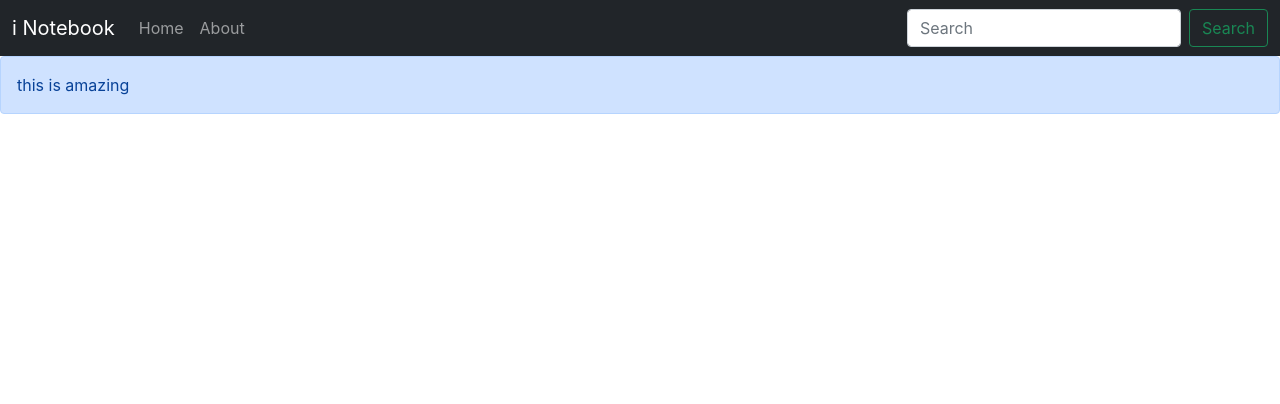
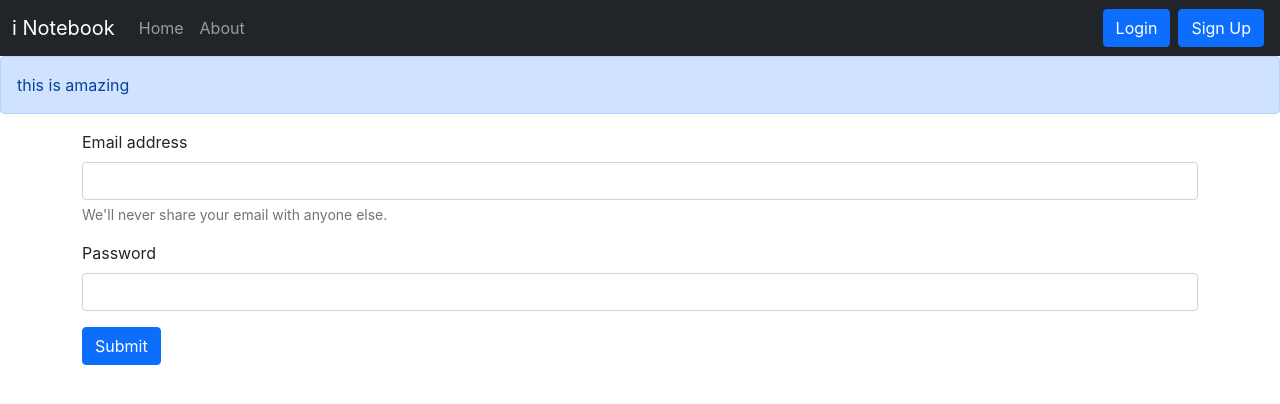
Before and after one commit to irfan378/I-Notebook, a React (Create React App) app in the folder inotebook/: page /login in a window 1280 px wide. Shown: the top 404 px of the page. Built offline with nearby package versions, Linux system fonts and the light colour scheme.

Commit message:
added update note

```diff
--- a/inotebook/src/App.js
+++ b/inotebook/src/App.js
@@ -10,6 +10,8 @@ import Navbar from './Components/Navbar';
 import About from './Components/About';
 import NoteState from './Context/notes/NoteState';
 import Alert from './Components/Alert'
+import Login from './Components/Login';
+import Signup from './Components/Signup';
 function App() {
   return (
     <>
@@ -21,6 +23,8 @@ function App() {
             <Routes>
               <Route exact path="/" element={<Home />} />
               <Route exact path="/about" element={<About />} />
+              <Route exact path="/login" element={<Login />} />
+              <Route exact path="/signup" element={<Signup />} />
 
             </Routes>
           </div>
--- a/inotebook/src/Components/AddNote.js
+++ b/inotebook/src/Components/AddNote.js
@@ -8,6 +8,7 @@ const AddNote = () => {
     const handleClick = (e) => {
         e.preventDefault();
         addNote(note.title, note.description, note.tag);
+        setNote({ title: "", description: "", tag: "" })
     }
     const onChange = (e) => {
         setNote({ ...note, [e.target.name]: e.target.value })
@@ -19,21 +20,21 @@ const AddNote = () => {
                 <form className='my-3'>
                     <div className="mb-3">
                         <label htmlFor="title" className="form-label">Title</label>
-                        <input type="text" className="form-control" id="title" name="title" aria-describedby="emailHelp" onChange={onChange} />
+                        <input type="text" className="form-control" id="title" name="title" aria-describedby="emailHelp" value={note.title} onChange={onChange} minLength={5} required />
 
                     </div>
                     <div className="mb-3">
                         <label htmlFor="description" className="form-label">Description</label>
-                        <input type="text" name='description' className="form-control" id="description" onChange={onChange} />
+                        <input type="text" name='description' className="form-control" id="description" value={note.description} onChange={onChange} minLength={5} required />
                     </div>
                     <div className="mb-3">
                         <label htmlFor="tag" className="form-label">Tag</label>
-                        <input type="text" name='tag' className="form-control" id="tag" onChange={onChange} />
+                        <input type="text" value={note.tag} name='tag' className="form-control" id="tag" onChange={onChange} />
                     </div>
-                    <button type="submit" className="btn btn-primary" onClick={handleClick}>Add</button>
+                    <button disabled={note.title.length < 5 || note.description.length < 5} type="submit" className="btn btn-primary" onClick={handleClick}>Add</button>
                 </form>
             </div>
-        </div>
+        </div >
     )
 }
 
--- /dev/null
+++ b/inotebook/src/Components/Login.js
@@ -0,0 +1,22 @@
+import React from 'react'
+
+const Login = () => {
+    return (
+        <div>
+            <form>
+                <div className="mb-3">
+                    <label for="email" className="form-label">Email address</label>
+                    <input type="email" className="form-control" id="email" name='email' aria-describedby="emailHelp" />
+                    <div id="emailHelp" className="form-text">We'll never share your email with anyone else.</div>
+                </div>
+                <div className="mb-3">
+                    <label for="password" className="form-label">Password</label>
+                    <input type="password" name='password' className="form-control" id="password" />
+                </div>
+                <button type="submit" className="btn btn-primary">Submit</button>
+            </form>
+        </div>
+    )
+}
+
+export default Login
--- a/inotebook/src/Components/Navbar.js
+++ b/inotebook/src/Components/Navbar.js
@@ -22,8 +22,8 @@ const Navbar = () => {
 
                     </ul>
                     <form className="d-flex">
-                        <input className="form-control me-2" type="search" placeholder="Search" aria-label="Search" />
-                        <button className="btn btn-outline-success" type="submit">Search</button>
+                        <Link className="btn btn-primary mx-1" to="/login" role="button">Login</Link>
+                        <Link className="btn btn-primary mx-1" to="/signup" role="button">Sign Up</Link>
                     </form>
                 </div>
             </div>
--- a/inotebook/src/Components/Notes.js
+++ b/inotebook/src/Components/Notes.js
@@ -6,21 +6,23 @@ import Noteitem from './Noteitem';
 
 const Notes = () => {
     const context = useContext(noteContext);
-    const { notes, getNotes } = context;
+    const { notes, getNotes, editNote } = context;
     useEffect(() => {
         getNotes();
         // eslint-disable-next-line
     }, [])
     const ref = useRef(null);
-    const [note, setNote] = useState({ etitle: "", edescription: "", etag: "" })
+    const refClose = useRef(null);
+    const [note, setNote] = useState({ id: "", etitle: "", edescription: "", etag: "" })
     const updateNote = (currentNote) => {
         ref.current.click();
-        setNote({ etitle: currentNote.title, edescription: currentNote.description, etag: currentNote.tag });
+        setNote({ id: currentNote._id, etitle: currentNote.title, edescription: currentNote.description, etag: currentNote.tag });
     }
 
     const handleClick = (e) => {
-        console.log('updaTING TH NOETE', note);
-        e.preventDefault();
+
+        editNote(note.id, note.etitle, note.edescription, note.etag);
+        refClose.current.click();
 
     }
     const onChange = (e) => {
@@ -43,12 +45,12 @@ const Notes = () => {
                             <form className='my-3'>
                                 <div className="mb-3">
                                     <label htmlFor="etitle" className="form-label">Title</label>
-                                    <input type="text" className="form-control" id="etitle" name="etitle" aria-describedby="emailHelp" onChange={onChange} value={note.etitle} />
+                                    <input type="text" className="form-control" id="etitle" name="etitle" aria-describedby="emailHelp" onChange={onChange} value={note.etitle} minLength={5} required />
 
                                 </div>
                                 <div className="mb-3">
                                     <label htmlFor="edescription" className="form-label">Description</label>
-                                    <input type="text" name='edescription' className="form-control" id="edescription" onChange={onChange} value={note.edescription} />
+                                    <input type="text" name='edescription' className="form-control" id="edescription" onChange={onChange} value={note.edescription} minLength={5} required />
                                 </div>
                                 <div className="mb-3">
                                     <label htmlFor="etag" className="form-label">Tag</label>
@@ -58,8 +60,8 @@ const Notes = () => {
                             </form>
                         </div>
                         <div className="modal-footer">
-                            <button type="button" className="btn btn-secondary" data-bs-dismiss="modal">Close</button>
-                            <button onClick={handleClick} type="button" className="btn btn-primary">Update Note</button>
+                            <button ref={refClose} type="button" className="btn btn-secondary" data-bs-dismiss="modal">Close</button>
+                            <button disabled={note.etitle.length < 5 || note.edescription.length < 5} onClick={handleClick} type="button" className="btn btn-primary">Update Note</button>
                         </div>
                     </div>
                 </div>
@@ -67,6 +69,9 @@ const Notes = () => {
 
             <div className="row my-3">
                 <h2>Your Notes</h2>
+                <div className="container mx-2">
+                    {notes.length === 0 && 'No notes to display'}
+                </div>
                 {notes.map((note) => {
                     return <Noteitem key={note._id} updateNote={updateNote} note={note} />
                 })}
--- /dev/null
+++ b/inotebook/src/Components/Signup.js
@@ -0,0 +1,11 @@
+import React from 'react'
+
+const Signup = () => {
+    return (
+        <div>
+            I am signUp
+        </div>
+    )
+}
+
+export default Signup
--- a/inotebook/src/Context/notes/NoteState.js
+++ b/inotebook/src/Context/notes/NoteState.js
@@ -30,18 +30,9 @@ const NoteState = (props) => {
             },
             body: JSON.stringify({ title, description, tag })
         });
+        const note = await response.json()
+        setNotes(notes.concat(note))
 
-        const note = {
-            "_id": "61caa6184e876dgfera537613424",
-            "user": "61c9503aa1eeb9d4f114b050",
-            "title": title,
-            "description": description,
-            "tag": tag,
-            "date":
-                "2021-12-28T05:52:24.349Z"
-            , "__v": 0
-        };
-        setNotes(notes.concat(note))
     }
 
     // Delete a note
@@ -59,6 +50,7 @@ const NoteState = (props) => {
         const newNotes = notes.filter((note) => {
             return note._id !== id;
         })
+
         setNotes(newNotes);
     }
 
@@ -66,24 +58,28 @@ const NoteState = (props) => {
     const editNote = async (id, title, description, tag) => {
         // API Call
         const response = await fetch(`${host}/api/notes/updatenote/${id}`, {
-            method: 'POST',
+            method: 'PUT',
             headers: {
                 'Content-Type': 'application/json',
                 "auth-token": 'eyJhbGciOiJIUzI1NiIsInR5cCI6IkpXVCJ9.eyJ1c2VyIjp7ImlkIjoiNjFjOTUwM2FhMWVlYjlkNGYxMTRiMDUwIn0sImlhdCI6MTY0MDU4NDcxOH0.hpX-PCkAtgwWFEjVSSwbEjCDZ8BTJpL2Lk00LD5uq6I'
             },
             body: JSON.stringify({ title, description, tag })
         });
+        const json = await response.json()
+        console.log(json);
 
-
+        let newNotes = JSON.parse(JSON.stringify(notes))
         // logic to edit in client
-        for (let index = 0; index < notes.length; index++) {
-            const element = notes[index];
+        for (let index = 0; index < newNotes.length; index++) {
+            const element = newNotes[index];
             if (element._id === id) {
-                element.title = title;
-                element.description = description;
-                element.tag = tag;
+                newNotes[index].title = title;
+                newNotes[index].description = description;
+                newNotes[index].tag = tag;
+                break;
             }
         }
+        setNotes(newNotes);
     }
 
     return (
```
